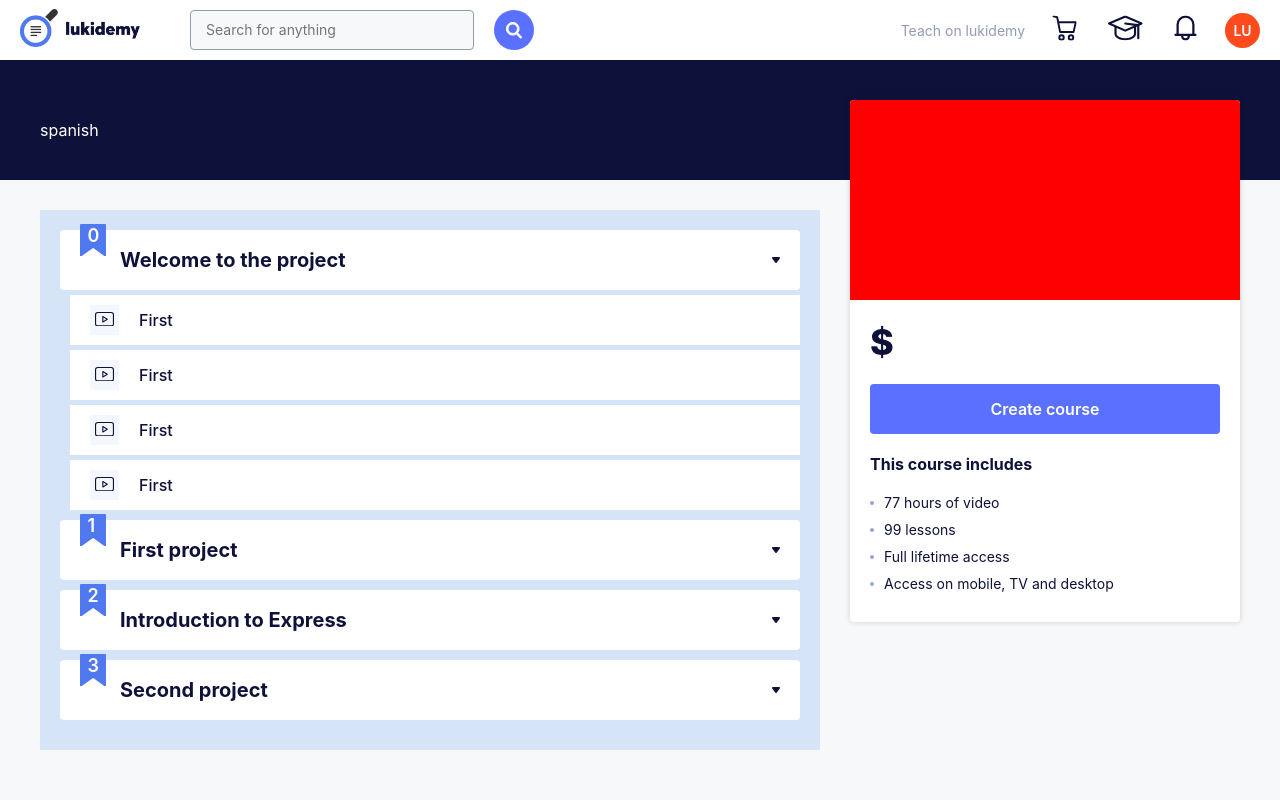
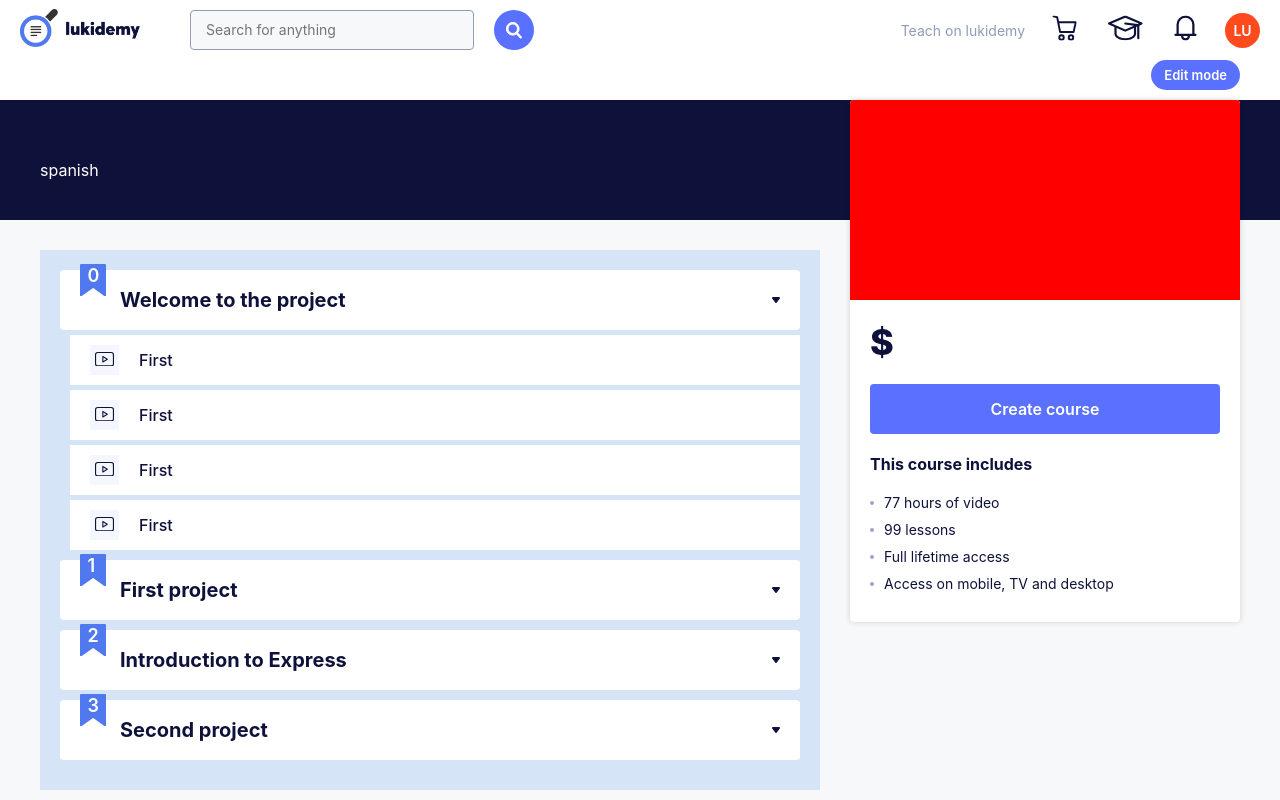
Before and after one commit to lukasalvarezdev/forbidden-academy, a Next.js app: page /courses/create in a window 1280 px wide. Built offline with nearby package versions, Linux system fonts and the light colour scheme.

Commit message:
Fea/edit mode (#28)
* Added edit button to all fields

* Added edit mode bar

* Styled edit mode bar

* Fixed typo

```diff
--- a/pages/courses/[courseId]/index.tsx
+++ b/pages/courses/[courseId]/index.tsx
@@ -6,7 +6,7 @@ export default function CoursePage() {
   return (
     <>
       <Header />
-      <CoursesProvider>
+      <CoursesProvider role="admin">
         <CourseView />
       </CoursesProvider>
     </>
--- a/pages/courses/create.tsx
+++ b/pages/courses/create.tsx
@@ -6,7 +6,7 @@ export default function CreateCoursePage() {
   return (
     <>
       <Header />
-      <CoursesProvider>
+      <CoursesProvider role="admin">
         <CoursePage />
       </CoursesProvider>
     </>
--- /dev/null
+++ b/src/entities/course/components/EditField.tsx
@@ -0,0 +1,38 @@
+import styled from 'styled-components'
+import { EditIcon } from '@/icons'
+import { useCourses } from '../store/context'
+
+export interface EditFieldProps {
+  fieldRef: React.RefObject<any>
+}
+
+const EditField: React.FC<EditFieldProps> = ({ fieldRef }) => {
+  const { isEditMode } = useCourses()
+
+  if (!isEditMode) return null
+
+  return (
+    <StyledEditField
+      className="pointer absolute d-b"
+      onClick={e => {
+        e.preventDefault()
+        fieldRef.current.focus()
+      }}
+    >
+      <EditIcon />
+    </StyledEditField>
+  )
+}
+
+const StyledEditField = styled.span`
+  color: red;
+  left: -30px;
+
+  svg {
+    width: 16px;
+    height: 16px;
+    fill: white;
+  }
+`
+
+export default EditField
--- a/src/entities/course/layouts/CourseBody.tsx
+++ b/src/entities/course/layouts/CourseBody.tsx
@@ -1,8 +1,11 @@
+import * as React from 'react'
 import { useRouter } from 'next/router'
 import { useCourses } from '../services'
 import Sections from 'src/entities/lesson/layouts/Sections'
+import EditField from '../components/EditField'
 
 const CourseBody = () => {
+  const descriptionRef = React.useRef<HTMLParagraphElement>(null)
   const {
     query: { courseId },
   } = useRouter()
@@ -10,7 +13,8 @@ const CourseBody = () => {
 
   return (
     <div className="container">
-      <div className="info-65 mb-30">
+      <div className="info-65 mb-30 relative">
+        <EditField fieldRef={descriptionRef} />
         <p
           contentEditable={isEditMode}
           suppressContentEditableWarning
@@ -21,6 +25,7 @@ const CourseBody = () => {
             color: 'var(--primary-gray)',
             fontWeight: 300,
           }}
+          ref={descriptionRef}
         >
           {courseId ? course.description : ''}
         </p>
--- a/src/entities/course/layouts/CourseHeading.tsx
+++ b/src/entities/course/layouts/CourseHeading.tsx
@@ -1,29 +1,38 @@
+import * as React from 'react'
 import { useRouter } from 'next/router'
 import styled from 'styled-components'
 import { useCourses } from '../services'
+import EditField from '../components/EditField'
 
 const CourseHeading = () => {
   const {
     query: { courseId },
   } = useRouter()
   const { course, isEditMode } = useCourses()
+  const titleRef = React.useRef<HTMLHeadingElement>(null)
+  const shortDescriptionRef = React.useRef<HTMLParagraphElement>(null)
+  const languageRef = React.useRef<HTMLParagraphElement>(null)
 
   return (
     <header className="bg-primary-black fc-white mb-30">
       <CourseHeadingContainer className="container">
         <div className="info-65" id="course-info">
-          <div className="mb-20">
+          <div className="mb-20 relative">
+            <EditField fieldRef={titleRef} />
             <h1
               contentEditable={isEditMode}
               suppressContentEditableWarning
               className="fake-input parse-courses"
               title="name"
+              ref={titleRef}
             >
               {courseId ? course.name : ''}
             </h1>
           </div>
-          <div>
+          <div className="relative">
+            <EditField fieldRef={shortDescriptionRef} />
             <p
+              ref={shortDescriptionRef}
               className="mb-20 fake-input parse-courses"
               contentEditable={isEditMode}
               suppressContentEditableWarning
@@ -44,7 +53,10 @@ const CourseHeading = () => {
                 <option value="english">English</option>
               </select>
             ) : (
-              <p>{course.language}</p>
+              <div className="relative">
+                <EditField fieldRef={languageRef} />
+                <p ref={languageRef}>{course.language}</p>
+              </div>
             )}
           </div>
         </div>
--- /dev/null
+++ b/src/entities/course/layouts/EditModeBar.tsx
@@ -0,0 +1,72 @@
+import * as React from 'react'
+import styled from 'styled-components'
+import { useCourses } from '../services'
+
+const CourseHeading = () => {
+  const { isEditMode, setEditMode, handleSubmit, role } = useCourses()
+
+  if (role !== 'admin') return null
+
+  return (
+    <StyledEditModeBar className=" bg-white">
+      <div className="container d-f justify-content-e align-items-c">
+        {!isEditMode ? (
+          <button
+            className="button"
+            onClick={e => {
+              e.preventDefault()
+              setEditMode(true)
+            }}
+          >
+            Edit mode
+          </button>
+        ) : null}
+
+        {isEditMode ? (
+          <button
+            className="button cancel mr-20"
+            onClick={e => {
+              e.preventDefault()
+              setEditMode(false)
+            }}
+          >
+            Cancel
+          </button>
+        ) : null}
+
+        {isEditMode ? (
+          <button
+            className="button"
+            onClick={e => {
+              e.preventDefault()
+              handleSubmit(e)
+              setEditMode(false)
+            }}
+          >
+            Save changes
+          </button>
+        ) : null}
+      </div>
+    </StyledEditModeBar>
+  )
+}
+
+export default CourseHeading
+
+const StyledEditModeBar = styled.div`
+  height: 40px;
+
+  .button {
+    background-color: var(--purple);
+    color: white;
+    border-radius: 30px;
+    padding: 7px 13px;
+    font-weight: 600;
+    font-size: 13px;
+
+    &.cancel {
+      background-color: #d4dceb;
+      color: var(--main-black);
+    }
+  }
+`
--- a/src/entities/course/models/Provider.ts
+++ b/src/entities/course/models/Provider.ts
@@ -7,4 +7,5 @@ export interface CourseProvider {
   setEditMode: React.Dispatch<React.SetStateAction<boolean>>
   handleSubmit: (e: React.MouseEvent<HTMLButtonElement>) => Promise<void>
   courseFormRef: React.RefObject<HTMLFormElement>
+  role: 'user' | 'admin'
 }
--- a/src/entities/course/store/context.tsx
+++ b/src/entities/course/store/context.tsx
@@ -13,7 +13,10 @@ export function useCourses() {
   return context
 }
 
-const CoursesProvider: React.FC = ({ children }) => {
+const CoursesProvider: React.FC<{ children: React.ReactChild; role: 'user' | 'admin' }> = ({
+  children,
+  role,
+}) => {
   const {
     query: { id: courseId },
     push,
@@ -70,6 +73,7 @@ const CoursesProvider: React.FC = ({ children }) => {
         courseFormRef,
         isEditMode,
         setEditMode,
+        role,
       }}
     >
       <form ref={courseFormRef}>{children}</form>
--- a/src/entities/course/ui/BuyCourseCard.tsx
+++ b/src/entities/course/ui/BuyCourseCard.tsx
@@ -2,6 +2,7 @@ import * as React from 'react'
 import styled from 'styled-components'
 import { Circle } from '@/icons'
 import { useCourses } from '../services'
+import EditField from '../components/EditField'
 import { useRouter } from 'next/router'
 
 const CourseInfoCard = () => {
@@ -10,6 +11,7 @@ const CourseInfoCard = () => {
   } = useRouter()
   const { course, isEditMode, handleSubmit } = useCourses()
   const [courseBodyWith, setCouseBodyWidth] = React.useState(0)
+  const priceRef = React.useRef<HTMLParagraphElement>(null)
 
   function setCourseWidthEvent() {
     const courseInfo = document.getElementById('course-info')
@@ -32,10 +34,12 @@ const CourseInfoCard = () => {
     <CourseInfoCardContainer className="normal-shadow" custom-body-width={courseBodyWith}>
       <div className="card-headin img"></div>
       <div className="card-body p-20">
+        <EditField fieldRef={priceRef} />
         <h3
           className="mb-20 fake-input parse-courses"
           contentEditable={isEditMode}
           suppressContentEditableWarning
+          ref={priceRef}
         >
           $ {courseId ? course.price : ''}
         </h3>
--- a/src/utils/static/icons.tsx
+++ b/src/utils/static/icons.tsx
@@ -1,6 +1,20 @@
 interface IconProps {
   className?: string
 }
+
+export const EditIcon: React.FC<IconProps> = ({ className }) => (
+  <svg
+    xmlns="http://www.w3.org/2000/svg"
+    height="24px"
+    viewBox="0 0 24 24"
+    width="24px"
+    fill="#000000"
+    className={className}
+  >
+    <path d="M0 0h24v24H0V0z" fill="none" />
+    <path d="M3 17.46v3.04c0 .28.22.5.5.5h3.04c.13 0 .26-.05.35-.15L17.81 9.94l-3.75-3.75L3.15 17.1c-.1.1-.15.22-.15.36zM20.71 7.04c.39-.39.39-1.02 0-1.41l-2.34-2.34c-.39-.39-1.02-.39-1.41 0l-1.83 1.83 3.75 3.75 1.83-1.83z" />
+  </svg>
+)
 
 export const OkIcon: React.FC<IconProps> = ({ className }) => (
   <svg
--- a/src/views/CoursePage.tsx
+++ b/src/views/CoursePage.tsx
@@ -3,12 +3,13 @@ import { CourseContainer } from 'src/entities/course/styles'
 import CourseHeading from 'src/entities/course/layouts/CourseHeading'
 import BuyCourseCard from 'src/entities/course/ui/BuyCourseCard'
 import CourseBody from 'src/entities/course/layouts/CourseBody'
+import EditModeBar from 'src/entities/course/layouts/EditModeBar'
 
 const CoursePage = () => {
   return (
-    <>
     <CourseContainer>
       <div>
+        <EditModeBar />
         <CourseHeading />
         <BuyCourseCard />
       </div>
@@ -17,7 +18,6 @@ const CoursePage = () => {
         <CourseBody />
       </div>
     </CourseContainer>
-    </>
   )
 }
 
--- a/styles/lib.css
+++ b/styles/lib.css
@@ -125,10 +125,10 @@
   justify-content: center;
 }
 .justify-content-e {
-  justify-content: end;
+  justify-content: flex-end;
 }
 .justify-content-s {
-  justify-content: start;
+  justify-content: flex-start;
 }
 .justify-content-sa {
   justify-content: space-around;
```
Lines whose indentation alone changed are shown as unchanged.
